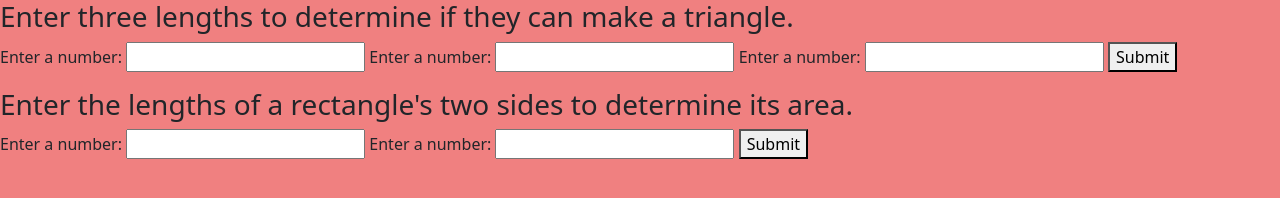
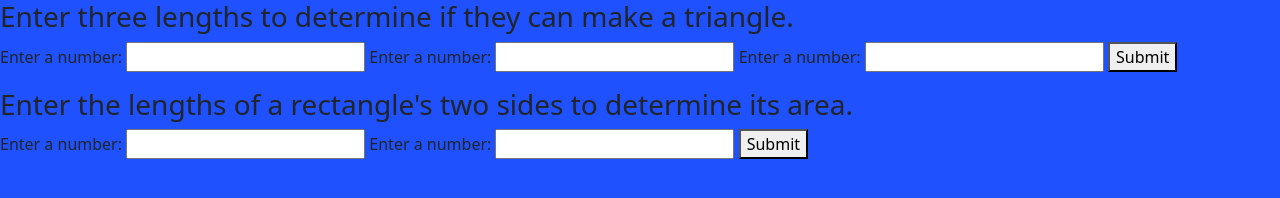
Before and after one commit to ZackCipolletta/template-repo, a website built with webpack: page src/index.html in a window 1280 px wide. Built offline with nearby package versions, Linux system fonts and the light colour scheme.

Commit message:
update default background color

```diff
--- a/src/css/styles.css
+++ b/src/css/styles.css
@@ -1,3 +1,3 @@
 body {
-    background-color: lightcoral;
+    background-color: #1F51FF;
   }
```
